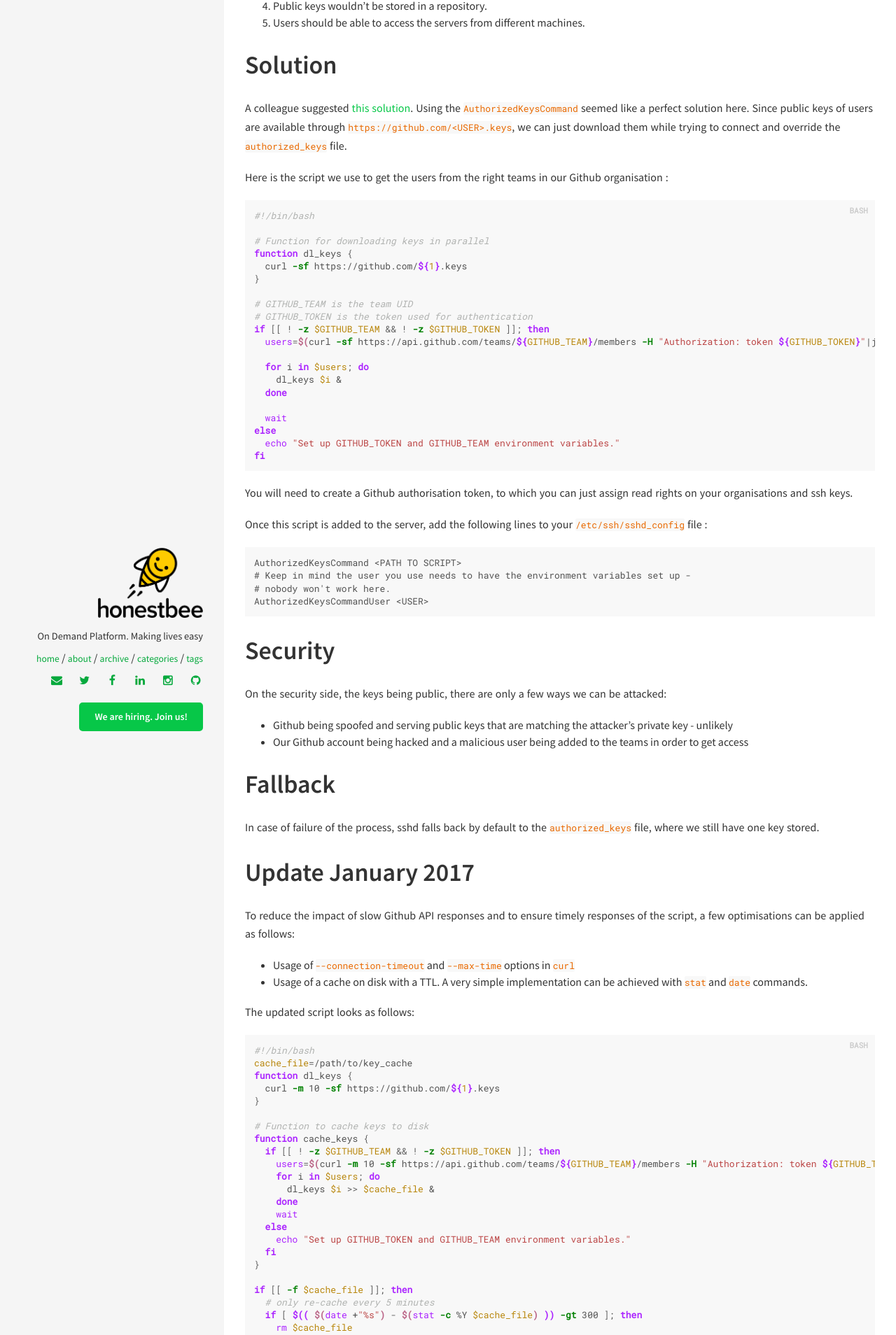
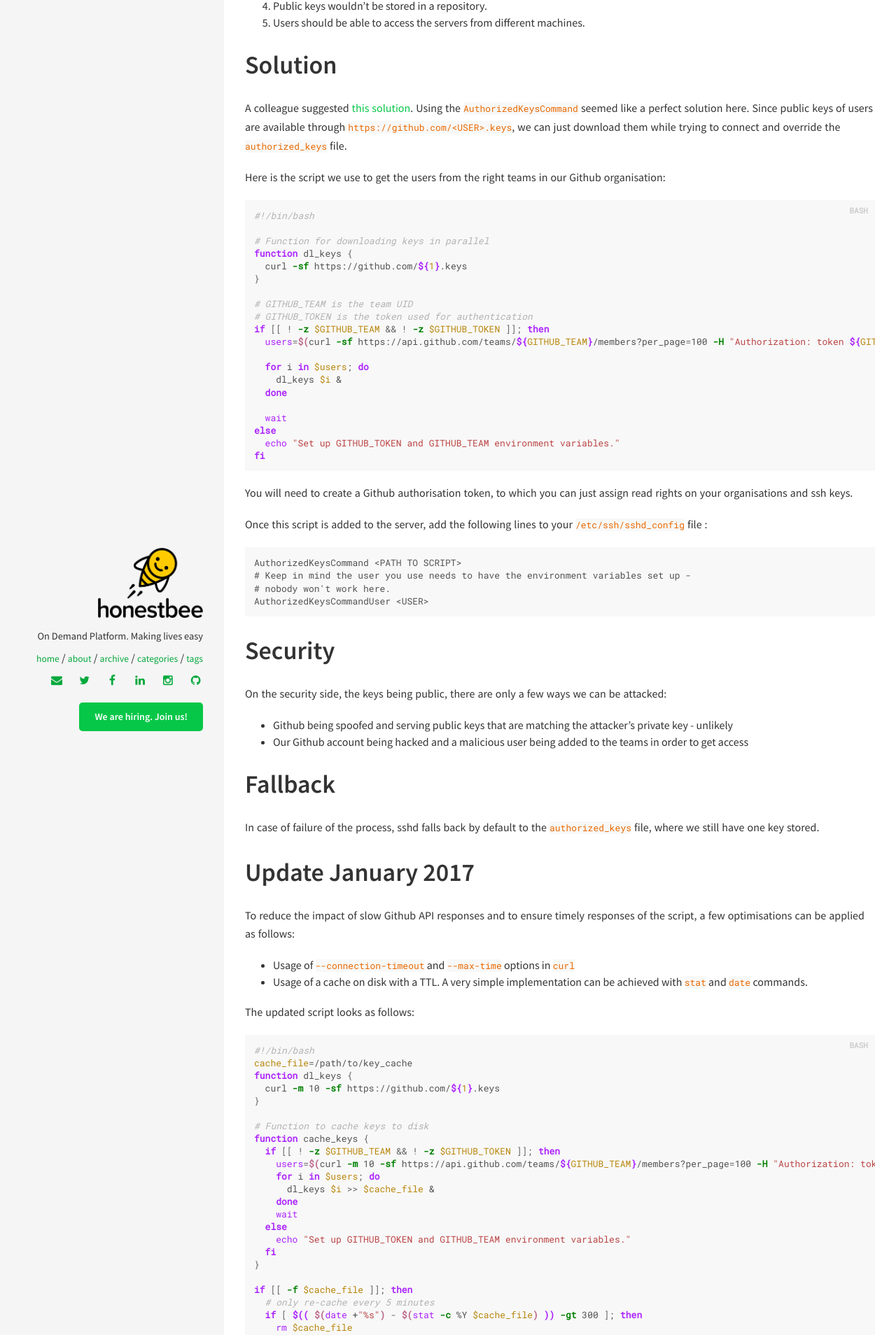
Before and after one commit to honestbee/honestbee.github.io, a Jekyll site: the page built from _posts/2016-09-08-ssh-keys-github.markdown, in a window 1280 px wide. Shown: the part 550-2458 px from the top of the page at 70% size. Built offline with Jekyll 4.4.1, drawn with Linux system fonts in a browser that asks for light colours; part of the change alters nothing that is shown.

Commit message:
Add per_page to fix bug

```diff
--- a/_posts/2016-09-08-ssh-keys-github.markdown
+++ b/_posts/2016-09-08-ssh-keys-github.markdown
@@ -19,7 +19,7 @@ Recently we decided to improve the way we manage ssh keys on our servers. We're
 # Solution
 A colleague suggested [this solution][better-ssh]. Using the `AuthorizedKeysCommand` seemed like a perfect solution here. Since public keys of users are available through `https://github.com/<USER>.keys`, we can just download them while trying to connect and override the `authorized_keys` file.
 
-Here is the script we use to get the users from the right teams in our Github organisation :
+Here is the script we use to get the users from the right teams in our Github organisation:
 {% highlight bash %}
 #!/bin/bash
 
@@ -31,7 +31,7 @@ function dl_keys {
 # GITHUB_TEAM is the team UID
 # GITHUB_TOKEN is the token used for authentication
 if [[ ! -z $GITHUB_TEAM && ! -z $GITHUB_TOKEN ]]; then
-  users=$(curl -sf https://api.github.com/teams/${GITHUB_TEAM}/members -H "Authorization: token ${GITHUB_TOKEN}"|jq -r '.[].login')
+  users=$(curl -sf https://api.github.com/teams/${GITHUB_TEAM}/members?per_page=100 -H "Authorization: token ${GITHUB_TOKEN}"|jq -r '.[].login')
 
   for i in $users; do
     dl_keys $i &
@@ -82,7 +82,7 @@ function dl_keys {
 # Function to cache keys to disk
 function cache_keys {
   if [[ ! -z $GITHUB_TEAM && ! -z $GITHUB_TOKEN ]]; then
-    users=$(curl -m 10 -sf https://api.github.com/teams/${GITHUB_TEAM}/members -H "Authorization: token ${GITHUB_TOKEN}"|jq -r '.[].login')
+    users=$(curl -m 10 -sf https://api.github.com/teams/${GITHUB_TEAM}/members?per_page=100 -H "Authorization: token ${GITHUB_TOKEN}"|jq -r '.[].login')
     for i in $users; do
       dl_keys $i >> $cache_file &
     done
```
